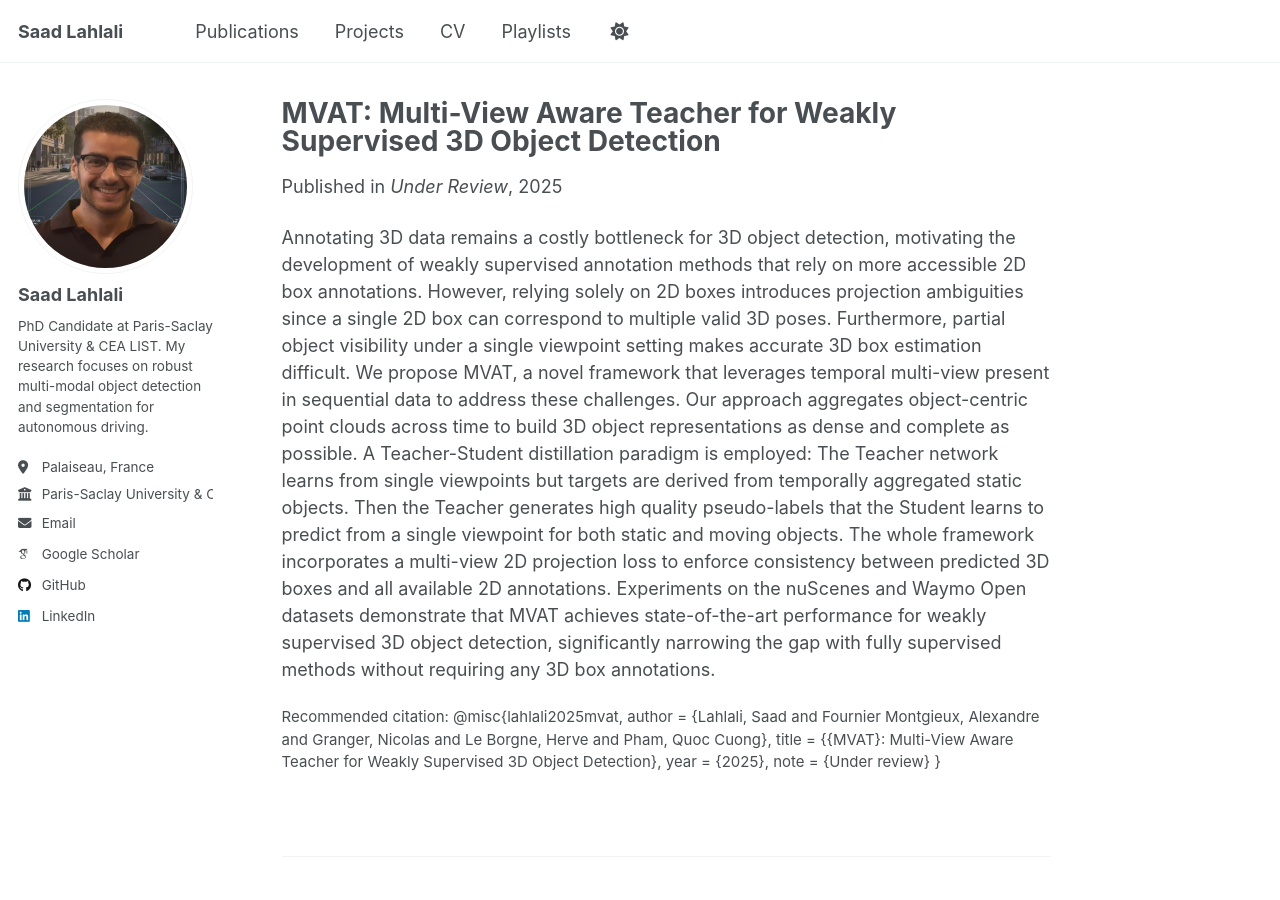
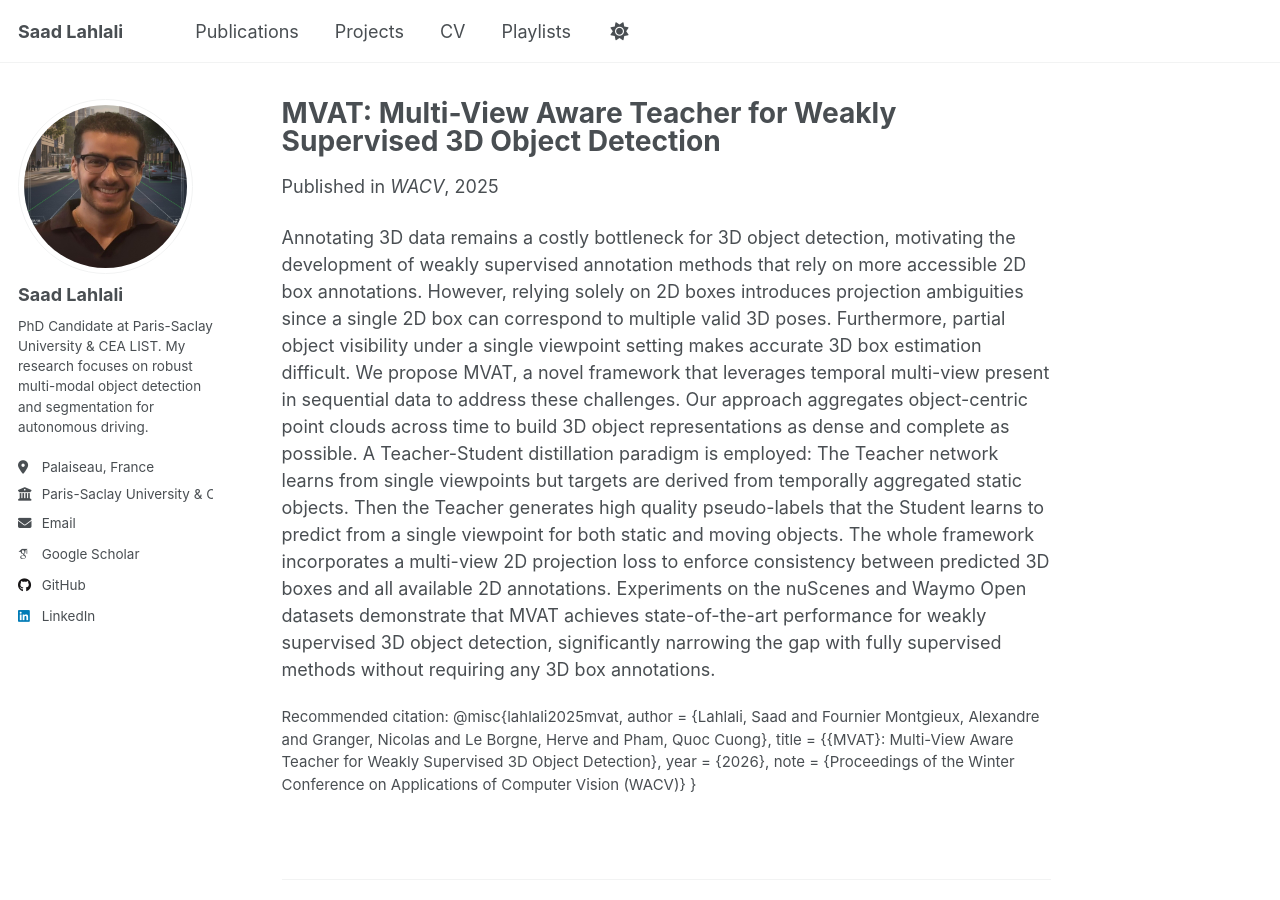
Before and after one commit to saad-lahlali/saad-lahlali.github.io, a Jekyll site: the page built from _publications/2025-10-17-paper-title-number-7.md, in a window 1280 px wide and 900 px high. Built offline with Jekyll 4.4.1, drawn with Linux system fonts in a browser that asks for light colours; some web fonts are replaced; a script that is not in the unit is left out.

Commit message:
update new

```diff
--- a/_publications/2025-10-17-paper-title-number-7.md
+++ b/_publications/2025-10-17-paper-title-number-7.md
@@ -5,14 +5,14 @@ category: conferences
 permalink: /publication/MVAT
 excerpt: 'Annotating 3D data remains a costly bottleneck for 3D object detection, motivating the development of weakly supervised annotation methods that rely on more accessible 2D box annotations. However, relying solely on 2D boxes introduces projection ambiguities since a single 2D box can correspond to multiple valid 3D poses. Furthermore, partial object visibility under a single viewpoint setting makes accurate 3D box estimation difficult. We propose MVAT, a novel framework that leverages temporal multi-view present in sequential data to address these challenges. Our approach aggregates object-centric point clouds across time to build 3D object representations as dense and complete as possible. A Teacher-Student distillation paradigm is employed: The Teacher network learns from single viewpoints but targets are derived from temporally aggregated static objects. Then the Teacher generates high quality pseudo-labels that the Student learns to predict from a single viewpoint for both static and moving objects. The whole framework incorporates a multi-view 2D projection loss to enforce consistency between predicted 3D boxes and all available 2D annotations. Experiments on the nuScenes and Waymo Open datasets demonstrate that MVAT achieves state-of-the-art performance for weakly supervised 3D object detection, significantly narrowing the gap with fully supervised methods without requiring any 3D box annotations.'
 date: 2025-06-01
-venue: 'Under Review'
+venue: 'WACV'
 paperurl:
 codeurl:
 citation: '@misc{lahlali2025mvat,
   author  = {Lahlali, Saad and Fournier Montgieux, Alexandre and Granger, Nicolas and Le Borgne, Herve and Pham, Quoc Cuong},
   title   = {{MVAT}: Multi-View Aware Teacher for Weakly Supervised 3D Object Detection},
-  year    = {2025},
-  note    = {Under review}
+  year    = {2026},
+  note    = {Proceedings of the Winter Conference on Applications of Computer Vision (WACV)}
 }'
 ---
 
```
Also changed, not shown: _pages/about.md (+7 -0 lines), _playlists/2012-03-01-playlist-1-copy-1.md (+1 -1 lines), _publications/2024-02-17-paper-title-number-4.md (+1 -1 lines), _publications/2025-06-08-paper-title-number-5.md (+1 -1 lines), images/bio.jpg (added), images/jim.jpg (added).
